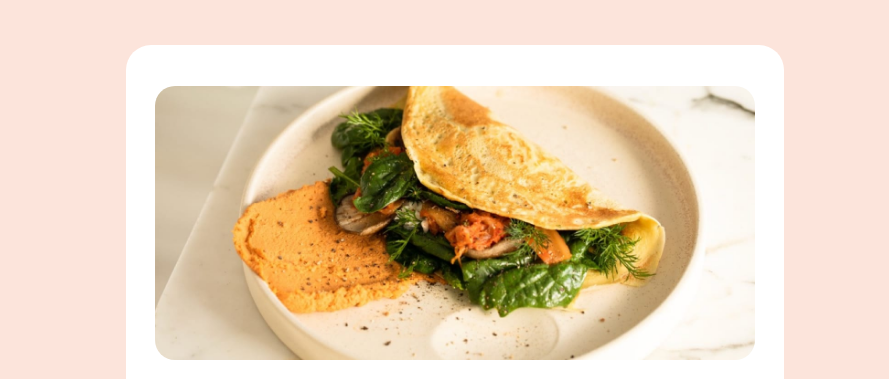
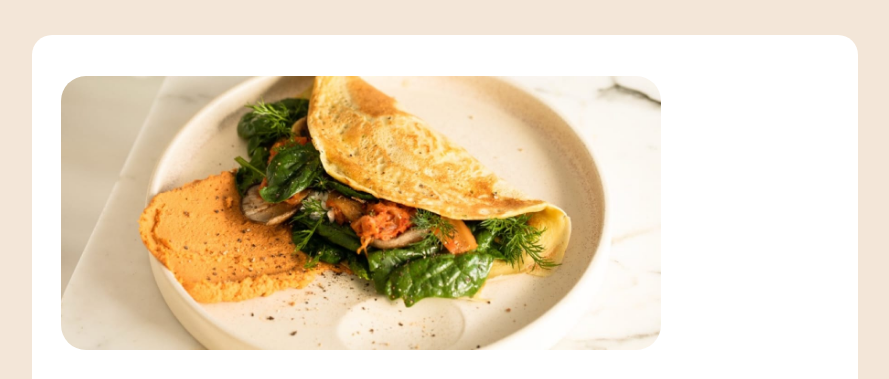
Before and after one commit to valdirmateus11/Pagina_de_Receitas, a plain HTML site: page index.html in a window 1280 px wide. Shown: the top 379 px of the page, without its empty margins (230-1119 px from the left). Drawn offline with Linux system fonts and the light colour scheme.

Commit message:
Add desktop stylesheet and update header structure

```diff
--- a/index.html
+++ b/index.html
@@ -6,11 +6,16 @@
     <meta name="viewport" content="width=device-width, initial-scale=1.0">
     <link rel="shortcut icon" href="assets/images/favicon-32x32.png" type="image/x-icon">
     <link rel="stylesheet" href="style.css">
+    <link rel="stylesheet" href="desktop.css">
     <title>Página de receitas</title>
 </head>
 <body>
+    <header>
+        <img class="mobile" src="assets/images/image-omelette.jpeg" alt="omelette">
+    </header>
+
     <main>
-        <section>
+        <section class="desktop">
             <img src="assets/images/image-omelette.jpeg" alt="omelette">
         </section>
         <section >
```
